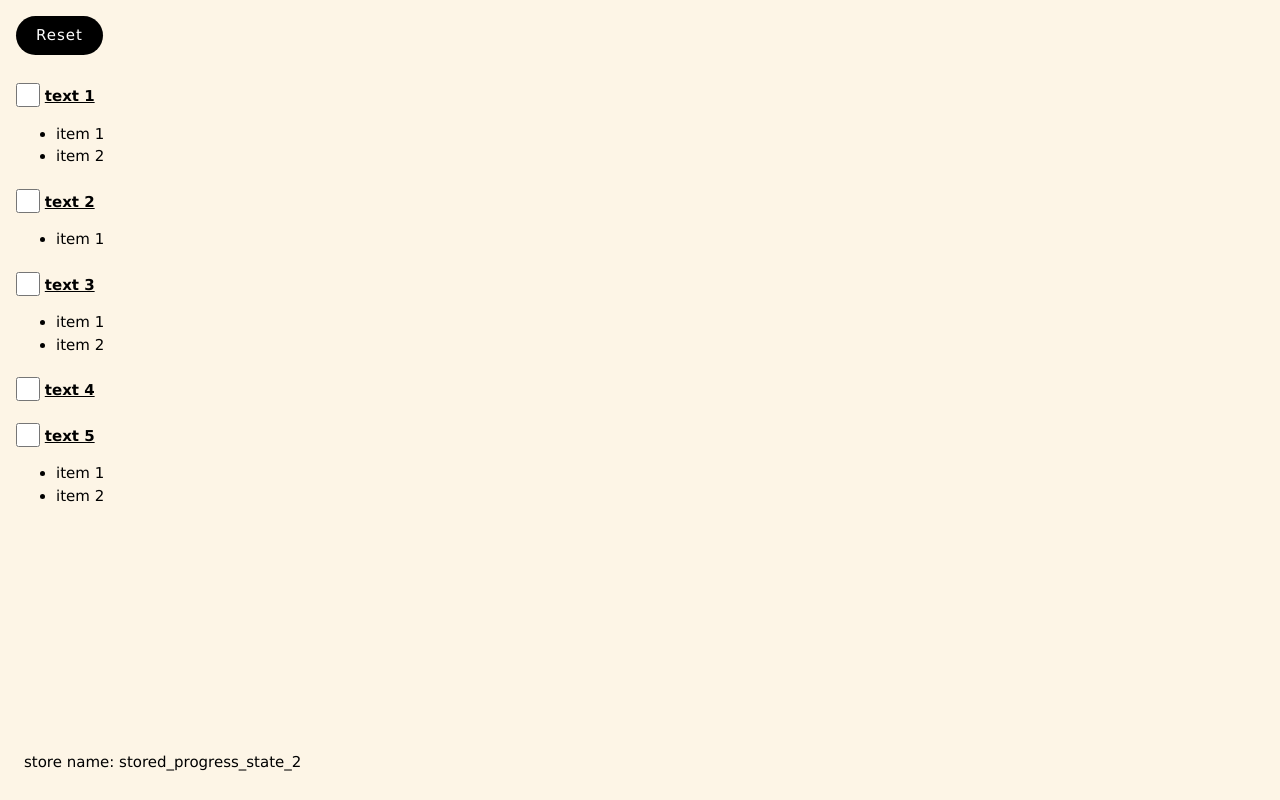
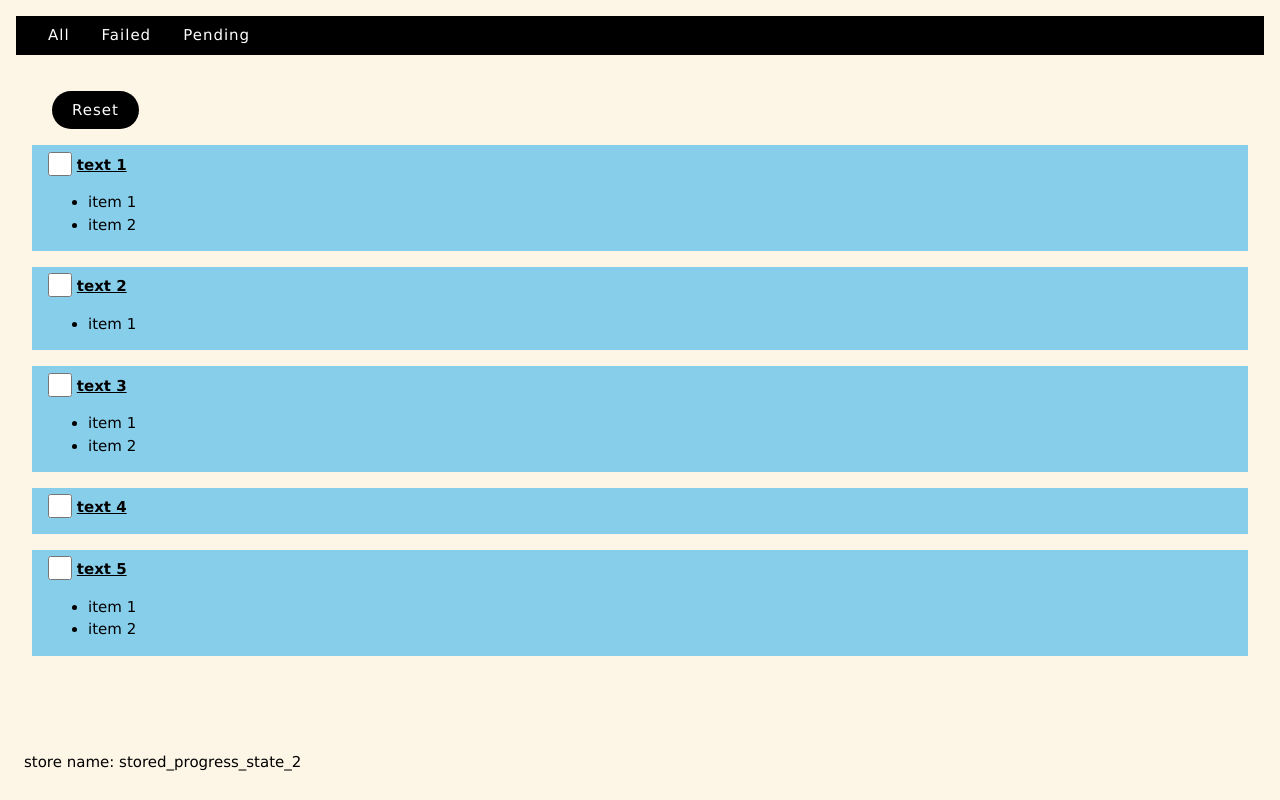
Before and after one commit to fetka/checklist, a plain HTML site: page index.html in a window 1280 px wide. Drawn offline with Linux system fonts and the light colour scheme.

Commit message:
Add W3.CSS navigation Tabs.

```diff
--- a/dom.js
+++ b/dom.js
@@ -31,13 +31,15 @@ store_name.innerHTML += `${STORAGE_NAME}`;
       return builder;
     }
 
-    document.querySelector('app').insertAdjacentHTML(
+    document.querySelector('#all_cases').insertAdjacentHTML(
       'beforeend',
-      `<input class="w3-check" type="checkbox" id="${cp_id}" name="${cp_id}"
-      value="${cb.value}" ${done}>
-          <label for="${cb.name}"><b><u> ${cb.text} </u></b></label><br> <ul>${items(
-        cb.items
-      )}</ul>`
+      `<div class="w3-panel w3-light-blue">
+        <input class="w3-check" type="checkbox" id="${cp_id}" name="${cp_id}" value="${cb.value}" ${done}>
+        <label for="${cb.name}">
+        <b><u> ${cb.text} </u></b></label>
+        <br>
+        <ul>${items(cb.items)}</ul>
+      </div>`
     );
   });
 })();
@@ -64,3 +66,12 @@ resetBtn.addEventListener('click', () => {
   checkedList.length = 0;
   localStorage.setItem(STORAGE_NAME, JSON.stringify([]));
 });
+
+function openCity(tabID) {
+  var i;
+  var x = document.getElementsByClassName("cases");
+  for (i = 0; i < x.length; i++) {
+    x[i].style.display = "none";
+  }
+  document.getElementById(tabID).style.display = "block";
+}
--- a/index.html
+++ b/index.html
@@ -9,15 +9,38 @@
     <link rel="stylesheet" href="w3.css" />
     <!-- <link rel="stylesheet" href="https://www.w3schools.com/w3css/4/w3.css" /> -->
   </head>
-  <body class=" w3-sand w3-margin">
-
+  <body class="w3-sand w3-margin">
+    <div class="w3-bar w3-black w3-panel" >
+      <button class="w3-bar-item w3-button" onclick="openCity('all_cases')">
+        All
+      </button>
+      <button class="w3-bar-item w3-button" onclick="openCity('failed_cases')" >
+        Failed
+      </button>
+      <button class="w3-bar-item w3-button" onclick="openCity('pending_cases')">
+        Pending
+      </button>
+    </div>
     <!-- <button id="save__button">Save to storage</button> -->
     <!-- <button id="clear__button">Clear storage</button> -->
-    <button class="w3-button w3-black w3-round-xxlarge" style="padding: 8px 20px;" id="reset__button" title="It clears storage and removes selections">Reset</button>
-    <br />
-    <br />
-    <app ></app>
-    <p id="store_name" class="w3-display-bottomleft w3-padding-large"> store name: </p>
+
+    <div id="all_cases" class="w3-container cases">
+      <button
+      class="w3-button w3-black w3-round-xxlarge"
+      style="padding: 8px 20px; margin: 20px 0 0 20px"
+      id="reset__button"
+      title="It clears storage and removes selections"
+    >
+      Reset
+    </button>
+
+    </div>
+    <div id="failed_cases" class="w3-container cases" style="display:none"> failed</div>
+    <div id="pending_cases" class="w3-container cases" style="display:none"> pending</div>
+
+    <p id="store_name" class="w3-display-bottomleft w3-padding-large">
+      store name:
+    </p>
     <script src="properties.js"></script>
     <script src="dom.js"></script>
   </body>
```
